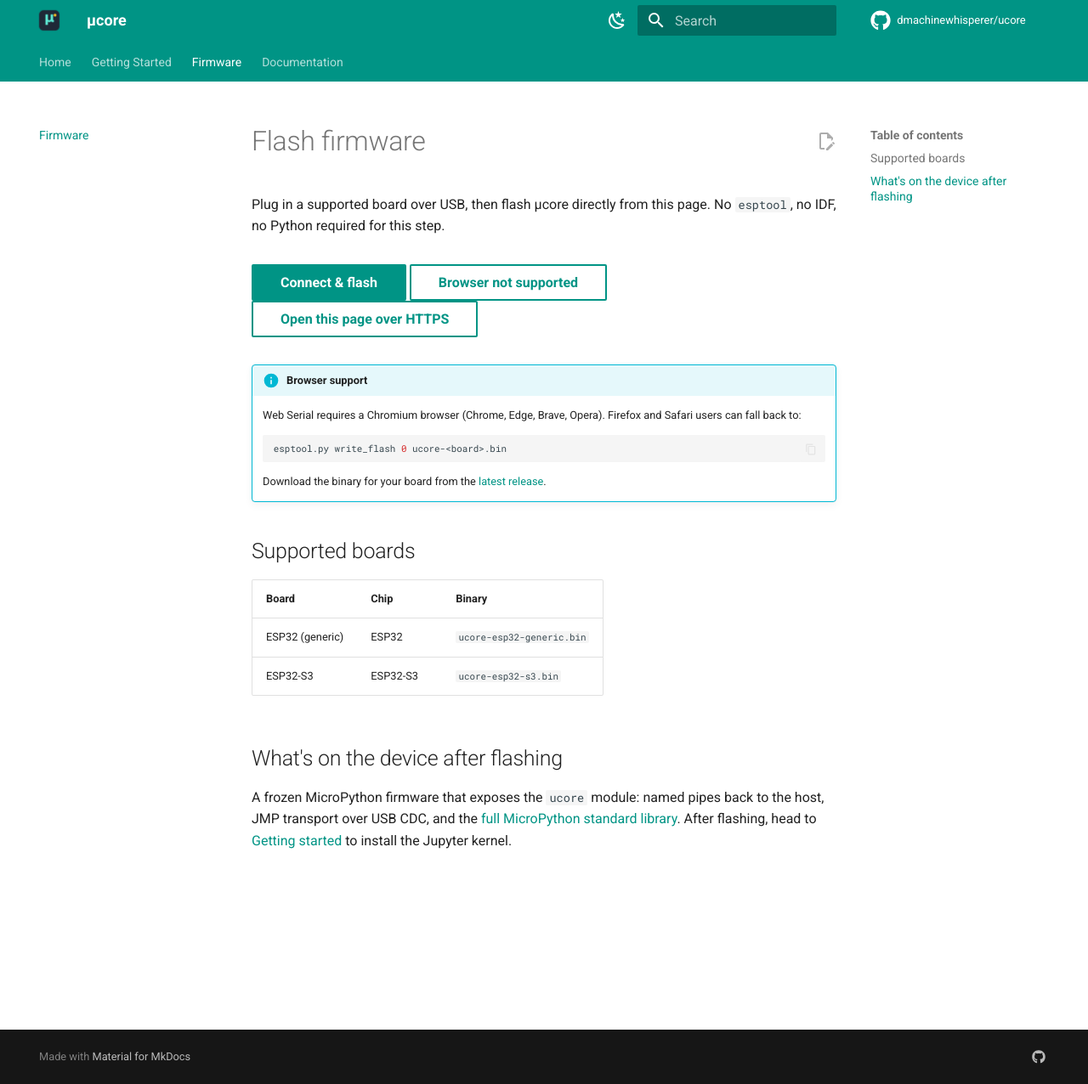
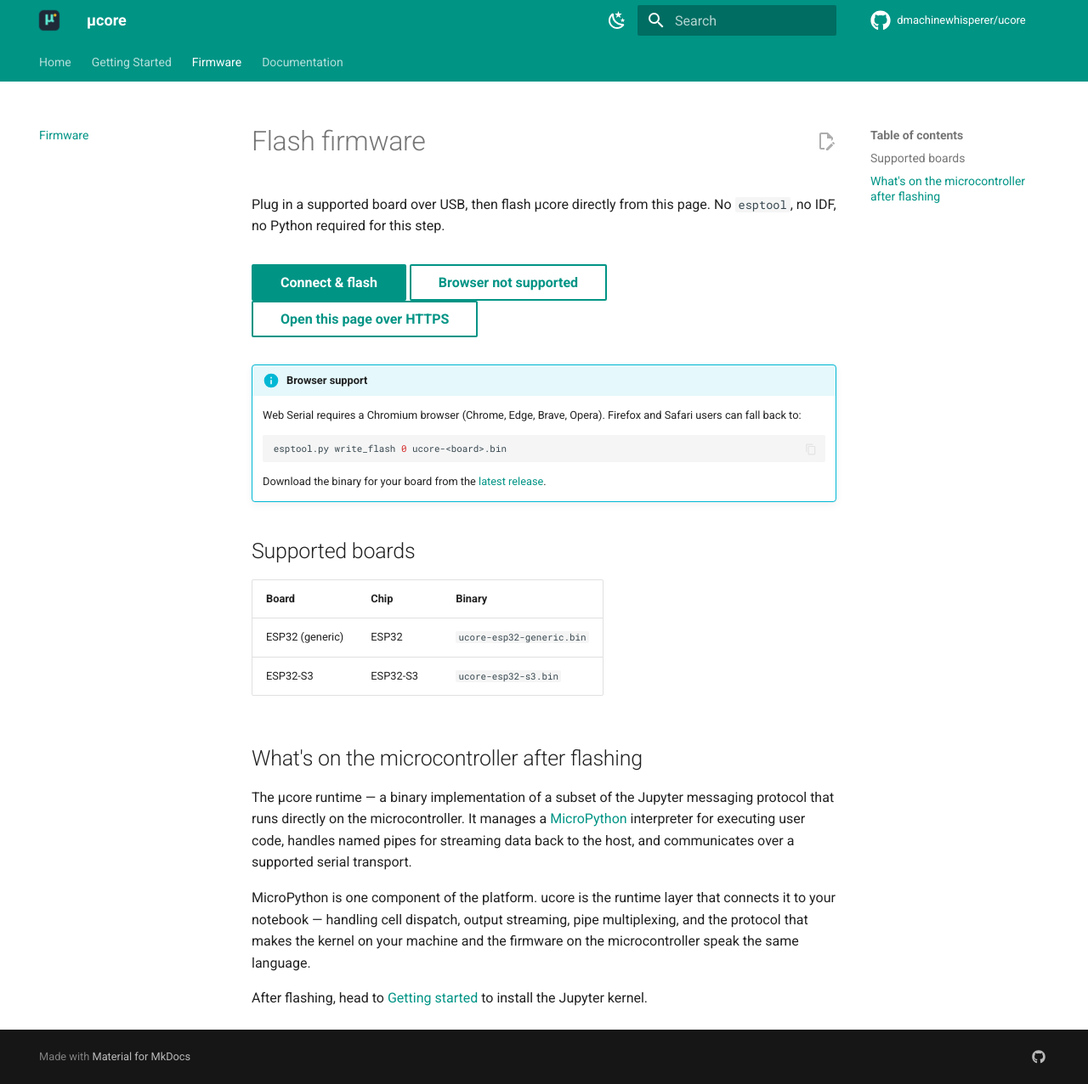
Before and after one commit to dmachinewhisperer/ucore, an MkDocs documentation site: the page built from docs/flash.md, in a window 1280 px wide and 1276 px high. Shown: the whole window at 85% size. Built offline with MkDocs 1.6.1 and Material for MkDocs 9.7.7, drawn with Linux system fonts in a browser that asks for light colours; comment, search, counter and statistics services are not loaded.

Commit message:
docs: correct firmware description — ucore runtime, not frozen MicroPython module

```diff
--- a/docs/flash.md
+++ b/docs/flash.md
@@ -38,10 +38,18 @@
 | ESP32 (generic) | ESP32 | `ucore-esp32-generic.bin` |
 | ESP32-S3 | ESP32-S3 | `ucore-esp32-s3.bin` |
 
-## What's on the device after flashing
+## What's on the microcontroller after flashing
 
-A frozen MicroPython firmware that exposes the `ucore` module: named
-pipes back to the host, JMP transport over USB CDC, and the
-[full MicroPython standard library](https://docs.micropython.org/).
-After flashing, head to [Getting started](getting-started.md) to
-install the Jupyter kernel.
+The µcore runtime — a binary implementation of a subset of the Jupyter
+messaging protocol that runs directly on the microcontroller. It manages a
+[MicroPython](https://docs.micropython.org/) interpreter for executing user
+code, handles named pipes for streaming data back to the host, and
+communicates over a supported serial transport.
+
+MicroPython is one component of the platform. ucore is the runtime layer that
+connects it to your notebook — handling cell dispatch, output streaming, pipe
+multiplexing, and the protocol that makes the kernel on your machine and the
+firmware on the microcontroller speak the same language.
+
+After flashing, head to [Getting started](getting-started.md) to install the
+Jupyter kernel.
```
